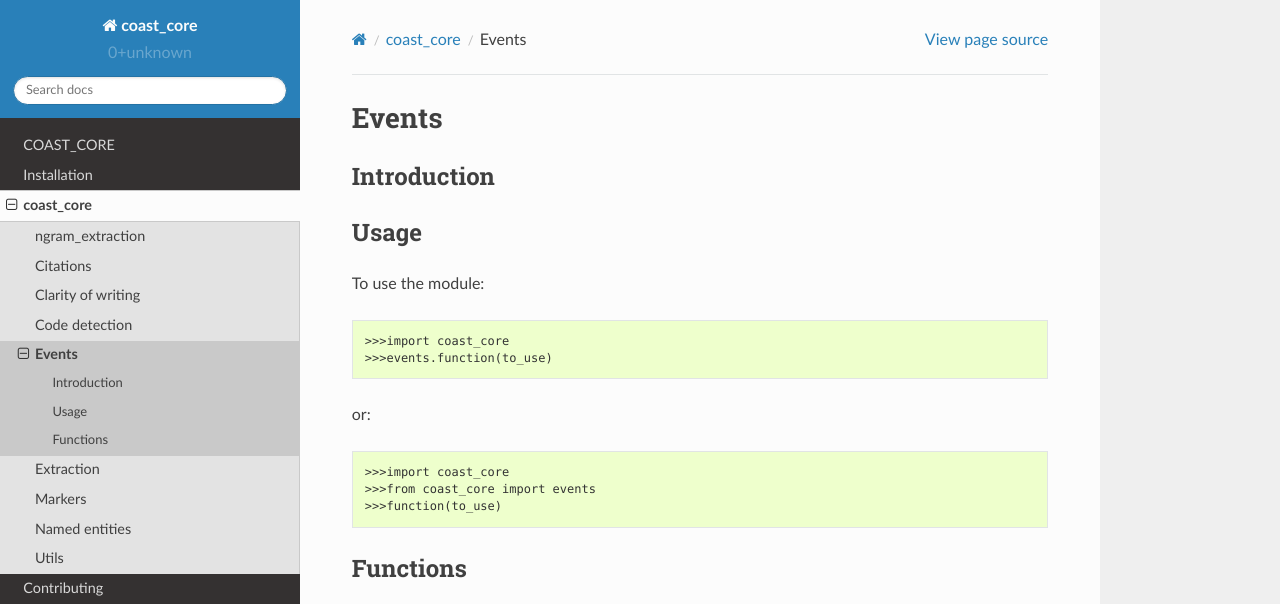
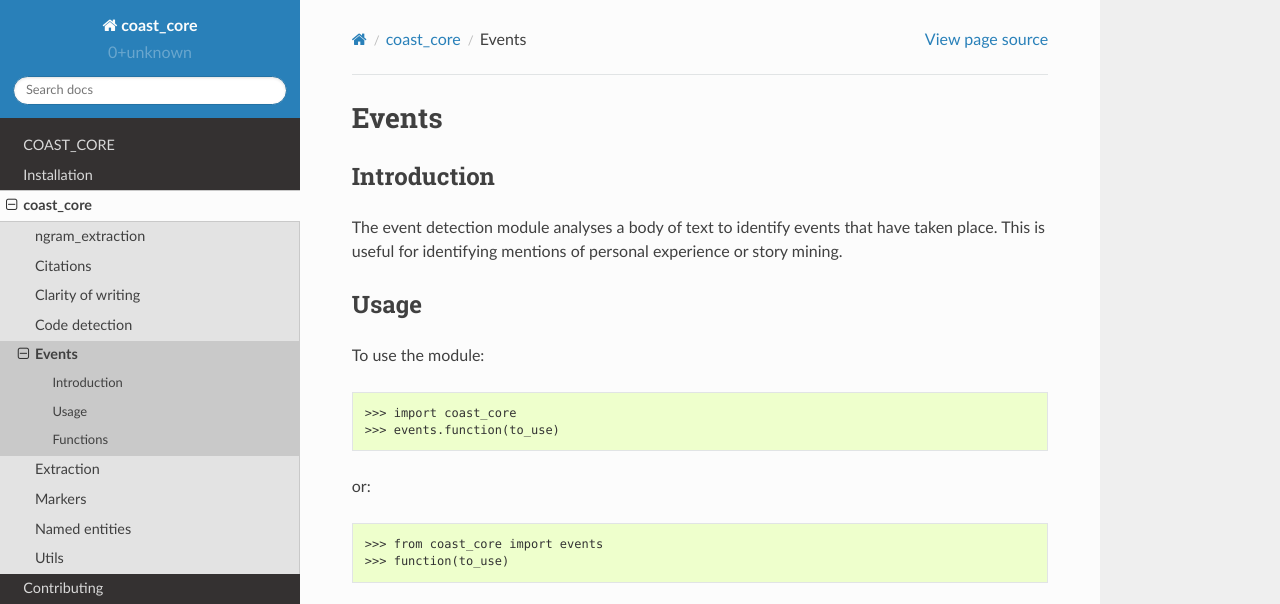
Before and after one commit to serenpa/coast_core, a Sphinx documentation site: the page built from docs/source/modules/events.rst, in a window 1280 px wide and 952 px high, cut to the strip 0-604 px from the top of the window. Built offline with Sphinx 7.4.7 and the Read the Docs theme 2.0.0, drawn with Linux system fonts in a browser that asks for light colours.

Commit message:
Updated documentation for event module

```diff
--- a/docs/source/modules/events.rst
+++ b/docs/source/modules/events.rst
@@ -5,20 +5,25 @@ Events
 
 Introduction
 ------------
+The event detection module analyses a body of text to identify events that have taken place. This is
+useful for identifying mentions of personal experience or story mining.
 
 Usage
 -----
 
-To use the module::
+To use the module:
 
->>>import coast_core
->>>events.function(to_use)
+.. code-block:: console
 
-or::
+    >>> import coast_core
+    >>> events.function(to_use)
 
->>>import coast_core
->>>from coast_core import events
->>>function(to_use)
+or:
+
+.. code-block:: console
+
+    >>> from coast_core import events
+    >>> function(to_use)
 
 Functions
 ---------
```
Also changed, not shown: 1 other file.
